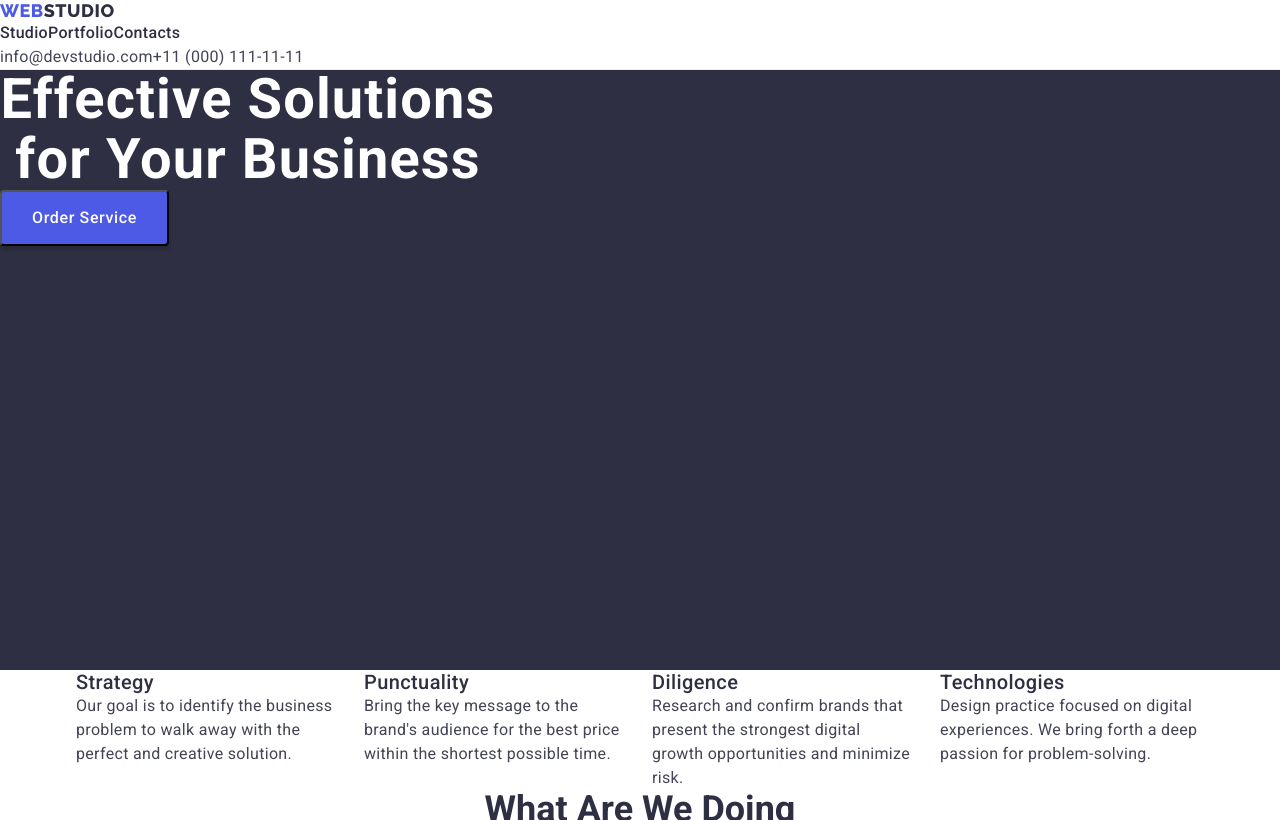
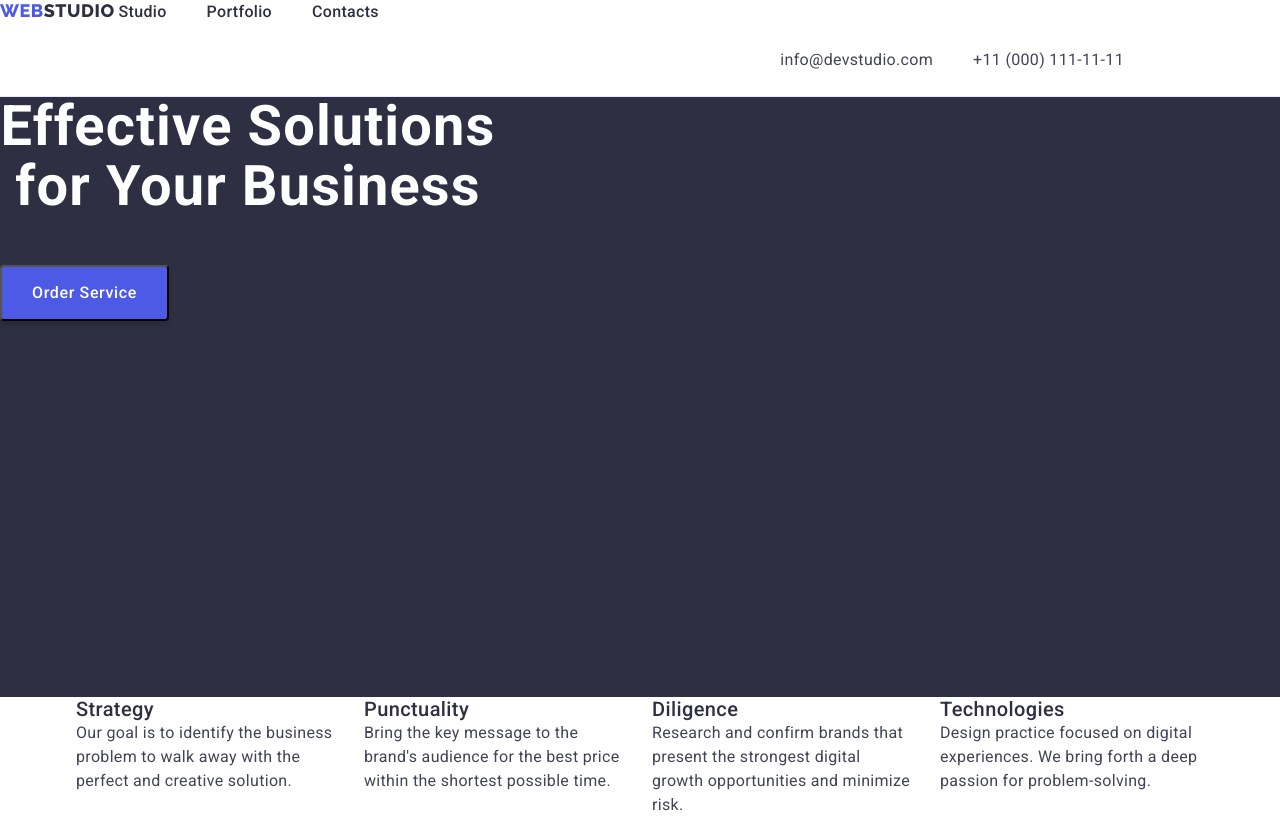
Before and after one commit to Anna4voit/goit-markup-hw-03, a plain HTML site: page index.html in a window 1280 px wide. Shown: the top 820 px of the page. Drawn offline with nearby package versions, Linux system fonts and the light colour scheme.

Commit message:
upgrade2
create functional container and header (partially)

```diff
--- a/css/styles.css
+++ b/css/styles.css
@@ -52,10 +52,12 @@ img {
   border-bottom: 1px solid var(--cornflower);
 }
 
-.page-nav ul,
-a {
-  display: flex;
+.page-nav link,
+ul {
+  display: inline-flex;
+  gap: 40px;
 }
+
 .main-logo {
   color: var(--iris);
   font-family: Raleway, sans-serif;
@@ -87,6 +89,9 @@ a {
   color: var(--ocean);
   text-decoration: underline;
 }
+.main-spisok li {
+  display: flex;
+}
 
 /* Contacts */
 
@@ -95,6 +100,9 @@ a {
 }
 .main-contacts ul {
   display: flex;
+  gap: 40px;
+  justify-content: flex-end;
+  padding: 24px 156px 24px 0;
 }
 
 .contacts a {
@@ -119,7 +127,7 @@ a {
 }
 .main-title {
   width: 496px;
-
+  padding-bottom: 48px;
   color: var(--white);
   text-align: center;
   font-size: 56px;
@@ -128,6 +136,10 @@ a {
   line-height: 1.07;
   letter-spacing: 1.12px;
 }
+/* .main-page h1,
+.order-service {
+  display: flex;
+} */
 
 /* Button order-service */
 .order-service {
@@ -299,6 +311,7 @@ a {
   letter-spacing: 0.64px;
   border-radius: 4px;
   border: 1px solid var(--cornflower);
+  padding: 12px 24px;
 }
 .functional:hover,
 .functional:focus {
@@ -313,6 +326,8 @@ a {
   gap: 24px;
   flex-direction: row;
   justify-content: center;
+  padding-bottom: 72px;
+  padding-top: 96px;
 }
 
 .project-container ul {
--- a/index.html
+++ b/index.html
@@ -60,8 +60,10 @@
     <main>
       <!-- Main page -->
       <section class="main-content">
-        <h1 class="main-title">Effective Solutions for Your Business</h1>
-        <button class="order-service" type="button">Order Service</button>
+        <div class="main-page">
+          <h1 class="main-title">Effective Solutions for Your Business</h1>
+          <button class="order-service" type="button">Order Service</button>
+        </div>
       </section>
 
       <!-- Section2-->
```
Also changed, not shown: portfolio.html (+1 -0 lines).
